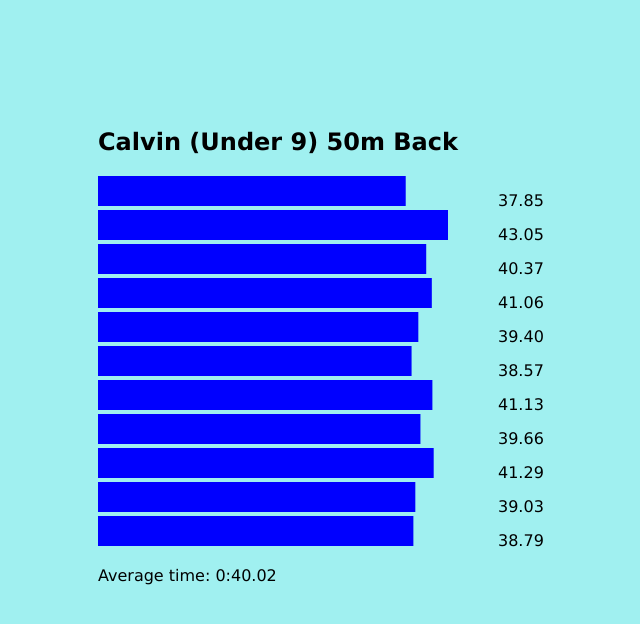
After one commit to PeteEs/head_first_python_book_exercises, a Flask app: template Learning/webapp/templates/Calvin-9-50m-Back.html in a window 1280 px wide. The commit adds this page. Shown: the top 624 px of the page, without its empty margins (30-670 px from the left). Run offline with Flask 3, Linux system fonts and the light colour scheme; the template is opened without the code that fills it, so the values that code supplies are empty.

Commit message:
chapter 8

```diff
--- /dev/null
+++ b/Learning/webapp/app.py
@@ -0,0 +1,64 @@
+from flask import Flask, session, render_template, request
+
+import os
+import swimclub
+
+
+app = Flask(__name__)
+app.secret_key = "You will never guess..."
+
+
+@app.get("/")
+def index():
+    return render_template(
+        "index.html",
+        title="Welcome to Swimclub",
+    )
+
+
+def populate_data():
+    if "swimmers" not in session:
+        swim_files = os.listdir(swimclub.FOLDER)
+        swim_files.remove(".DS_Store")
+        session["swimmers"] = {}
+        for file in swim_files:
+            name, *_ = swimclub.read_swim_data(file)
+            if name not in session["swimmers"]:
+                session["swimmers"][name] = []
+            session["swimmers"][name].append(file)
+
+
+@app.get("/swimmers")
+def display_swimmers():
+    populate_data()
+    return render_template(
+        "select.html",
+        title="Select a swimmer",
+        url="/showfiles",
+        select_id="swimmer",
+        data=sorted(session["swimmers"]),
+    )
+
+
+@app.post("/showfiles")
+def display_swimmers_files():
+    populate_data()
+    name = request.form["swimmer"]
+    return render_template(
+        "select.html",
+        title="Select an event",
+        url="/showbarchart",
+        select_id="file",
+        data=session["swimmers"][name],
+    )
+
+
+@app.post("/showbarchart")
+def show_bar_chart():
+    file_id = request.form["file"]
+    location = swimclub.produce_bar_chart(file_id, "templates/")
+    return render_template(location.split("/")[-1])
+
+
+if __name__ == "__main__":
+    app.run(debug=True)
--- /dev/null
+++ b/Learning/webapp/static/webapp.css
@@ -0,0 +1,25 @@
+body {
+  font-family: Verdana, Geneva, Arial, sans-serif;
+  background-color: rgb(160, 240, 240);
+  margin: 10%;
+}
+
+h2 {
+  font-size: 150%;
+}
+
+input[type=submit] {
+  width: 8em;
+  color: white;
+  background-color: blue;
+  font-weight: bold;
+}
+
+a {
+  text-decoration: none;
+  font-weight: bold;
+}
+
+a:hover {
+  text-decoration: underline;
+}
--- /dev/null
+++ b/Learning/webapp/templates/Calvin-9-50m-Back.html
@@ -0,0 +1,44 @@
+<!DOCTYPE html>
+                    <html>
+                        <head>
+                            <title>Calvin (Under 9) 50m Back</title>
+                            <link rel="stylesheet" href="/static/webapp.css"/>
+                        </head>
+                        <body>
+                            <h2>Calvin (Under 9) 50m Back</h2>
+                            <svg height="30" width="400">
+                                <rect height="30" width="307.72" style="fill:rgb(0,0,255);" />
+                            </svg>37.85<br />
+                            <svg height="30" width="400">
+                                <rect height="30" width="350.0" style="fill:rgb(0,0,255);" />
+                            </svg>43.05<br />
+                            <svg height="30" width="400">
+                                <rect height="30" width="328.21" style="fill:rgb(0,0,255);" />
+                            </svg>40.37<br />
+                            <svg height="30" width="400">
+                                <rect height="30" width="333.82" style="fill:rgb(0,0,255);" />
+                            </svg>41.06<br />
+                            <svg height="30" width="400">
+                                <rect height="30" width="320.33" style="fill:rgb(0,0,255);" />
+                            </svg>39.40<br />
+                            <svg height="30" width="400">
+                                <rect height="30" width="313.58" style="fill:rgb(0,0,255);" />
+                            </svg>38.57<br />
+                            <svg height="30" width="400">
+                                <rect height="30" width="334.39" style="fill:rgb(0,0,255);" />
+                            </svg>41.13<br />
+                            <svg height="30" width="400">
+                                <rect height="30" width="322.44" style="fill:rgb(0,0,255);" />
+                            </svg>39.66<br />
+                            <svg height="30" width="400">
+                                <rect height="30" width="335.69" style="fill:rgb(0,0,255);" />
+                            </svg>41.29<br />
+                            <svg height="30" width="400">
+                                <rect height="30" width="317.32" style="fill:rgb(0,0,255);" />
+                            </svg>39.03<br />
+                            <svg height="30" width="400">
+                                <rect height="30" width="315.37" style="fill:rgb(0,0,255);" />
+                            </svg>38.79<br />
+                            <p>Average time: 0:40.02</p>
+                        </body>
+                    </html>
--- a/Learning/webapp/templates/index.html
+++ b/Learning/webapp/templates/index.html
@@ -2,7 +2,6 @@
 
 {% block body %}
 <p>
-    This is the Coach's swimclub system.
     Begin by selecting a <a href="/swimmers">swimmer</a> to work with.
 </p>
 {% endblock %}
--- a/Learning/webapp/templates/select.html
+++ b/Learning/webapp/templates/select.html
@@ -4,12 +4,13 @@
 
 <form method="POST" action="{{ url }}">
 
-    <label for ="{{ select_id }}">Please select a {{ select_id }}:</label>
+    <label for="{{ select_id }}">Please select a {{ select_id }}:</label>
 
     <select name="{{ select_id }}" id="{{ select_id }}">
 
         {% for name in data %}
-            <option value="{{ name }}">{{ name }}</option>
+            <!-- <option value="{{ name }}">{{ name }}</option> -->
+            <option value="{{ name }}">{{ name.removesuffix(".txt").split("-",2)[-1] }}</option>
         {% endfor %}
 
     </select>
--- a/Learning/webapp/whoami.py
+++ /dev/null
@@ -1 +0,0 @@
-print(f"Hello, I'm {__name__}!")
```
Also changed, not shown: Learning/webapp/templates/Abi-10-100m-Back.html (added, +26 -0 lines), Learning/webapp/templates/Abi-10-50m-Breast.html (added, +41 -0 lines), Learning/webapp/templates/Bill-18-100m-Back.html (added, +23 -0 lines), Learning/webapp/templates/base.html (+4 -5 lines), Learning/webapp/hfpy_utils.py (line endings or trailing spaces), Learning/webapp/swimclub.py (line endings or trailing spaces), 2 other files.
